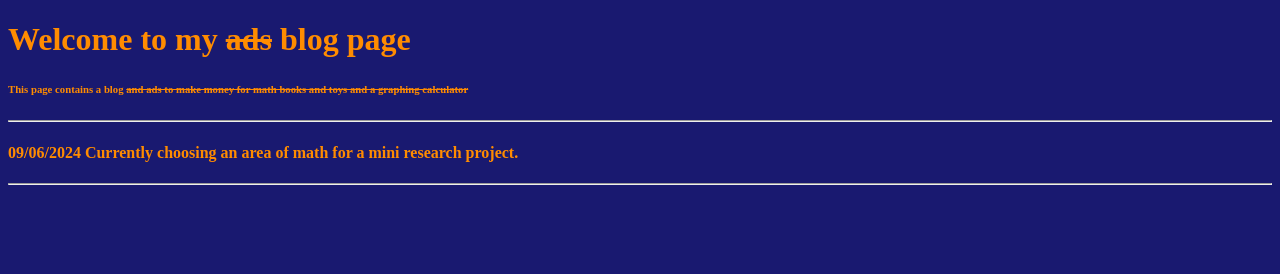
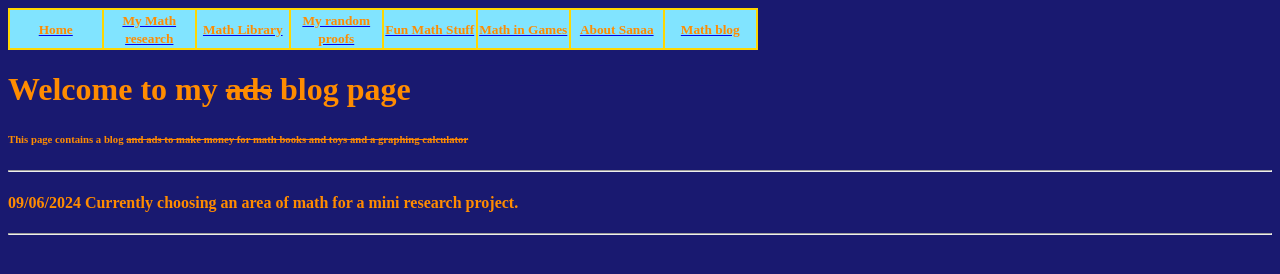
Before and after one commit to MathOverkill/sanaa.math, a plain HTML site: page blog.html in a window 1280 px wide. Drawn offline with Linux system fonts and the light colour scheme.

Commit message:
Update blog.html

```diff
--- a/blog.html
+++ b/blog.html
@@ -5,6 +5,44 @@
     <title>Ads so i make money</title>
 </head>
 <body style="background-color: midnightblue;">
+
+    <table bgcolor = gold align="centre" height="-100" width="750">
+            <tr bgcolor=81E4FF>
+                <th width="80"> <a href="index.html" target=_self title="Return to homepage">
+                    <small style="color: darkorange;">Home</small>
+                    </a>
+                </th>
+                <th width="80"> <a href="research.html" target=_self title="Sanaa's math research">
+                    <small style="color: darkorange;">My Math research</small>
+                    </a>
+                </th>
+                <th width="80" > <a href="libary.html" target=_self title="Math Library">
+                    <small style="color: darkorange;">Math Library</small>
+                    </a>
+                </th>
+                <th width="80" > <a href="randProof.html" target=_self title="Random proofs i have made">
+                    <small style="color: darkorange;">My random proofs</small>
+                    </a>
+                </th>
+                <th width="80" > <a href="mathStuff.html" target=_self title="Fun Math proofs, conjectures and facts">
+                    <small style="color: darkorange;">Fun Math Stuff</small>
+                    </a>
+                </th>
+                <th width="80"> <a href="gameTheor.html" target=_self title="Math tricks and strategies for video/board games">
+                    <small style="color: darkorange;">Math in Games</small>
+                    </a>
+                </th>
+                <th width="80"> <a href="Sanaa.html" target=_self title="My math journey and achievments">
+                    <small style="color: darkorange;">About Sanaa</small>
+                    </a>
+                </th>
+                <th width="80"> <a href="blog.html" target=_self title="Occasional math blog">
+                    <small style="color: darkorange;">Math blog</small>
+                    </a>
+                </th>
+            </tr>
+
+        </table>
     <h1 style="color: darkorange;">Welcome to my <span><del>ads</del> </span> blog page</h1>
     <h6 style="color: darkorange;">This page contains a blog <span><del> and ads to make money for math books and toys and a graphing calculator</del></span></h6>
     <hr>
```
